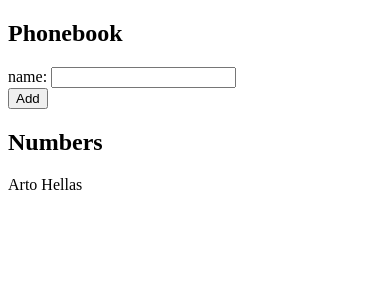
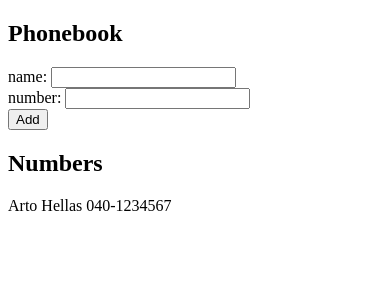
Before and after one commit to Lormanari/fullstack-2020, a React (Create React App) app in the folder part2/Phonebook/: page / in a window 390 px wide. Shown: the top 300 px of the page. Built offline with nearby package versions, Linux system fonts and the light colour scheme.

Commit message:
2.8: The Phonebook Step3

```diff
--- a/part2/Phonebook/src/App.js
+++ b/part2/Phonebook/src/App.js
@@ -3,18 +3,27 @@ import './index.css';
 
 const App = () => {
 	const [ persons, setPersons ] = useState([
-	  { name: 'Arto Hellas' }
+	  {
+		name: 'Arto Hellas',
+		number: '040-1234567',
+	  }
 	])
 	const [ newName, setNewName ] = useState('')
+	const [ newNumber, setNewNumber ] = useState('')
 
 	const handleNameChange = (event) => {
 		setNewName(event.target.value)
 	}
+	const handleNumberChange = (event) => {
+		setNewNumber(event.target.value)
+	}
+
 
 	const addName = (event) => {
 		event.preventDefault()
-		const nameObject = {
+		const personObject = {
 			name: newName,
+			number: newNumber,
 		}
 		const names = []
 		persons.map((person) => names.push(person.name))
@@ -22,9 +31,10 @@ const App = () => {
 		if (names.includes(newName)) {
 			alert(`${newName} already added to phonebook`)
 		} else {
-			setPersons(persons.concat(nameObject))
+			setPersons(persons.concat(personObject))
 		}
 		setNewName('')
+		setNewNumber('')
 	}
 	return (
 	  <div>
@@ -34,12 +44,15 @@ const App = () => {
 			name: <input value={newName} onChange={handleNameChange}/>
 		  </div>
 		  <div>
+			number: <input value={newNumber} onChange={handleNumberChange}/>
+		  </div>
+		  <div>
 			<button type="submit">Add</button>
 		  </div>
 		</form>
 		<h2>Numbers</h2>
 
-		{persons.map((person) => <p className='mt-0 mb-5' key={person.name}>{person.name}<br></br></p>)}
+		{persons.map((person) => <p className='mt-0 mb-5' key={person.name}>{person.name} {person.number}<br></br></p>)}
 
 	  </div>
 	)
```
